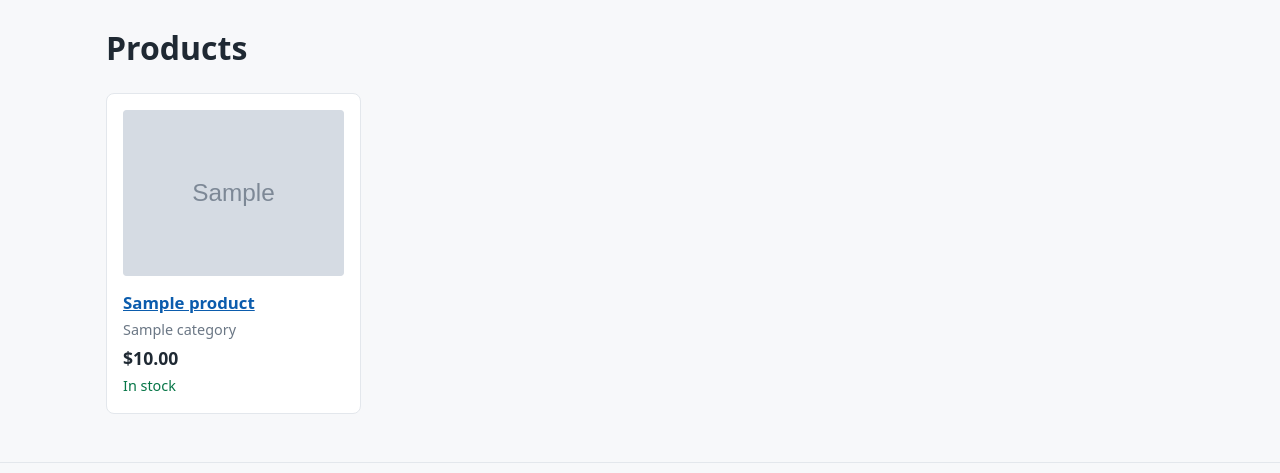
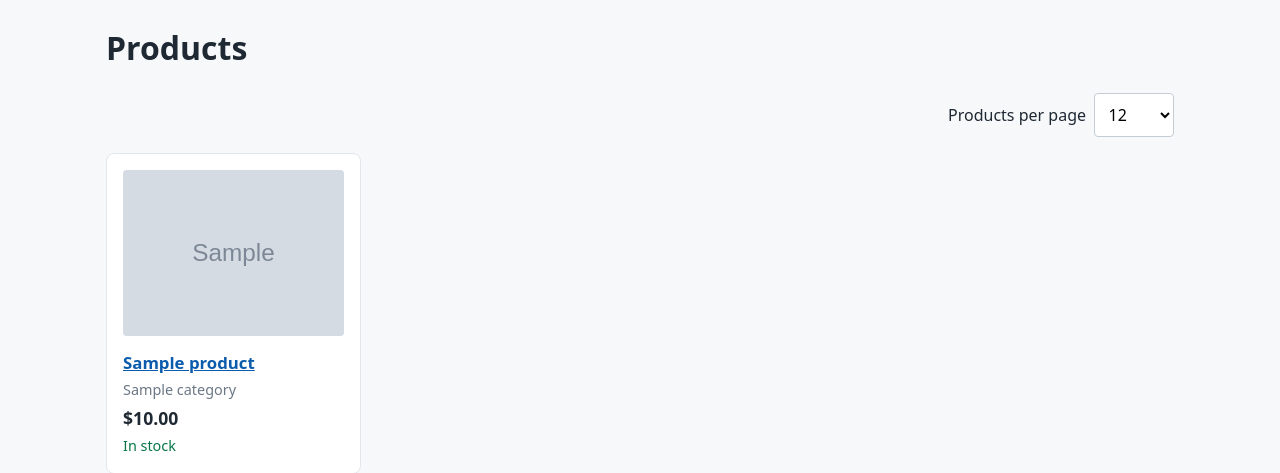
Before and after one commit to aplintell/ecommerce-app, a Spring Boot app: page /products in a window 1280 px wide. Shown: the part 108-581 px from the top of the page. Run offline with Spring Boot 4, Linux system fonts and the light colour scheme; empty tables hold one stand-in row (values such as "Sample post"); grey boxes marked "Sample" are stand-in pictures; some of the project's set-up classes (security, data sources, template engines, error pages and the like) are left out, and stand-ins take their place; database files in the repository are not loaded.

Commit message:
feat(catalog): let shoppers choose how many products show per page
Add a "Products per page" dropdown (4, 8, 12, 20, 48) to the product list,
backed by a `size` query parameter so the choice survives reload and can be
shared as a link.

- Default stays 12. Missing, non-integer, zero or negative sizes fall back
  to it; sizes above 100 are capped at 100.
- Changing the size returns to the first page.
- Pagination, category links and the search form keep the chosen size.
- The dropdown submits on change; an Apply button covers no-JavaScript use.
- Pagination controls are at least 44px tall and fit narrow screens.
- Cap very large page numbers so the query offset stays within int range.

Co-Authored-By: Claude Sonnet 5.5 <noreply@anthropic.com>

```diff
--- a/src/main/java/com/example/ecommerce/catalog/ProductController.java
+++ b/src/main/java/com/example/ecommerce/catalog/ProductController.java
@@ -1,4 +1,7 @@
 package com.example.ecommerce.catalog;
+
+import java.util.List;
+import java.util.stream.Stream;
 
 import com.example.ecommerce.cart.AddToCartForm;
 
@@ -27,9 +30,14 @@ public class ProductController {
     public String list(@RequestParam(required = false) String q,
                        @RequestParam(required = false) String category,
                        @RequestParam(required = false) String page,
+                       @RequestParam(required = false) String size,
                        Model model) {
-        Page<Product> result = catalogService.listProducts(category, q, page);
+        Page<Product> result = catalogService.listProducts(category, q, page, size);
+        int pageSize = result.getSize();
         model.addAttribute("page", result);
+        model.addAttribute("pageSizeOptions", pageSizeOptions(pageSize));
+        // Only set for a non-default size, so that header links and the search form stay clean otherwise.
+        model.addAttribute("customPageSize", pageSize == CatalogService.DEFAULT_PAGE_SIZE ? null : pageSize);
         model.addAttribute("selectedCategory", CatalogService.normalize(category));
         model.addAttribute("q", CatalogService.normalize(q));
         return "products/list";
@@ -45,4 +53,12 @@ public class ProductController {
         model.addAttribute("addToCartForm", form);
         return "products/detail";
     }
+
+    /** The standard options plus the current size, so that the control always shows what is on screen. */
+    private static List<Integer> pageSizeOptions(int currentSize) {
+        return Stream.concat(CatalogService.PAGE_SIZE_OPTIONS.stream(), Stream.of(currentSize))
+                .distinct()
+                .sorted()
+                .toList();
+    }
 }
--- a/src/main/resources/static/css/app.css
+++ b/src/main/resources/static/css/app.css
@@ -45,7 +45,16 @@ button[disabled] { background: #c4ccd5; border-color: #c4ccd5; color: #4b5563; c
 .add-to-cart { display: flex; align-items: center; gap: .5rem; margin-top: 1rem; }
 .add-to-cart input[type=number] { width: 5rem; }
 
-.pagination { display: flex; gap: 1rem; align-items: center; justify-content: center; margin: 1.5rem 0; }
+.page-size { display: flex; flex-wrap: wrap; align-items: center; justify-content: flex-end; gap: .5rem; }
+.page-size select, .page-size button { min-height: 44px; min-width: 5rem; background: #fff; }
+.page-size.auto-submit button { display: none; }
+
+/* Fixed columns keep each control in place when Previous or Next is absent. */
+.pagination { display: grid; grid-template-columns: 1fr auto 1fr; gap: .75rem; align-items: center; margin: 1.5rem 0; }
+.pagination .button { display: inline-flex; align-items: center; justify-content: center; min-height: 44px; min-width: 7rem; background: #fff; color: #0b5cad; white-space: nowrap; }
+.pagination-prev { grid-column: 1; justify-self: end; }
+.pagination-status { grid-column: 2; text-align: center; }
+.pagination-next { grid-column: 3; justify-self: start; }
 
 .flash { padding: .75rem 1rem; border-radius: 4px; margin: 0 0 1rem; }
 .flash-success { background: #ecfdf3; color: #067647; border: 1px solid #abefc6; }
@@ -79,4 +88,10 @@ form.inline { display: inline-flex; gap: .4rem; }
     .cart-table thead { display: none; }
     .cart-table td { display: block; border: none; }
     .cart-table tr { display: block; border-bottom: 1px solid #e3e7ec; padding: .5rem 0; }
+    .page-size { justify-content: space-between; }
 }
+
+@media (max-width: 420px) {
+    .pagination { gap: .5rem; }
+    .pagination .button { min-width: 0; width: 100%; padding-left: .5rem; padding-right: .5rem; }
+}
--- /dev/null
+++ b/src/main/resources/static/js/page-size.js
@@ -0,0 +1,15 @@
+// Applies a new page size as soon as it is chosen. Without JavaScript the "Apply" button does the same.
+(function () {
+    var form = document.querySelector('form.page-size');
+    if (!form) {
+        return;
+    }
+    form.classList.add('auto-submit');
+    form.querySelector('select').addEventListener('change', function () {
+        form.submit();
+    });
+    // A page restored by the Back button must show the size it was rendered with.
+    window.addEventListener('pageshow', function () {
+        form.reset();
+    });
+})();
--- a/src/main/resources/templates/fragments/layout.html
+++ b/src/main/resources/templates/fragments/layout.html
@@ -15,14 +15,17 @@
             <input type="search" name="q" placeholder="Search products" aria-label="Search products"
                    th:value="${q}">
             <input type="hidden" name="category" th:if="${selectedCategory != null}" th:value="${selectedCategory}">
+            <input type="hidden" name="size" th:if="${customPageSize != null}" th:value="${customPageSize}">
             <button type="submit">Search</button>
         </form>
         <a class="cart-link" th:href="@{/cart}" th:text="'Cart (' + ${cartItemCount ?: 0} + ')'">Cart (0)</a>
     </div>
     <nav class="container category-nav" aria-label="Categories">
-        <a th:href="@{/products}" th:classappend="${selectedCategory == null and q == null} ? 'active'">All</a>
+        <a th:href="${customPageSize == null} ? @{/products} : @{/products(size=${customPageSize})}"
+           th:classappend="${selectedCategory == null and q == null} ? 'active'">All</a>
         <a th:each="c : ${categories ?: {}}"
-           th:href="@{/products(category=${c.slug})}"
+           th:href="${customPageSize == null} ? @{/products(category=${c.slug})}
+                    : @{/products(category=${c.slug},size=${customPageSize})}"
            th:classappend="${selectedCategory != null and selectedCategory == c.slug} ? 'active'"
            th:attr="aria-current=${selectedCategory != null and selectedCategory == c.slug} ? 'page' : null"
            th:text="${c.name}">Category</a>
--- a/src/main/resources/templates/products/list.html
+++ b/src/main/resources/templates/products/list.html
@@ -11,8 +11,20 @@
 
     <div th:if="${page.content.isEmpty()}" class="empty">
         <p>No products found</p>
-        <a th:href="@{/products(q=${q},category=${selectedCategory},page=0)}">Back to first page</a>
+        <a th:href="@{/products(q=${q},category=${selectedCategory},page=0,size=${page.size})}">Back to first page</a>
     </div>
+
+    <!-- No "page" field on purpose: changing the size always starts again at the first page. -->
+    <form class="page-size" th:if="${page.totalElements > 0}" th:action="@{/products}" method="get">
+        <input type="hidden" name="q" th:if="${q != null}" th:value="${q}">
+        <input type="hidden" name="category" th:if="${selectedCategory != null}" th:value="${selectedCategory}">
+        <label for="page-size">Products per page</label>
+        <select id="page-size" name="size" autocomplete="off">
+            <option th:each="s : ${pageSizeOptions}" th:value="${s}" th:text="${s}"
+                    th:selected="${s == page.size}">12</option>
+        </select>
+        <button type="submit">Apply</button>
+    </form>
 
     <ul class="product-grid" th:unless="${page.content.isEmpty()}">
         <li class="product-card" th:each="p : ${page.content}">
@@ -29,12 +41,15 @@
 
     <nav class="pagination" th:if="${page.totalPages > 1}" aria-label="Pagination">
         <a th:if="${page.hasPrevious()}"
-           th:href="@{/products(q=${q},category=${selectedCategory},page=${page.number - 1})}">&laquo; Previous</a>
-        <span th:text="'Page ' + ${page.number + 1} + ' of ' + ${page.totalPages}">Page 1 of 1</span>
+           th:href="@{/products(q=${q},category=${selectedCategory},page=${page.number - 1},size=${page.size})}"
+           class="button pagination-prev">&laquo; Previous</a>
+        <span class="pagination-status" th:text="'Page ' + ${page.number + 1} + ' of ' + ${page.totalPages}">Page 1 of 1</span>
         <a th:if="${page.hasNext()}"
-           th:href="@{/products(q=${q},category=${selectedCategory},page=${page.number + 1})}">Next &raquo;</a>
+           th:href="@{/products(q=${q},category=${selectedCategory},page=${page.number + 1},size=${page.size})}"
+           class="button pagination-next">Next &raquo;</a>
     </nav>
 </main>
 <footer th:replace="~{fragments/layout :: footer}"></footer>
+<script th:src="@{/js/page-size.js}"></script>
 </body>
 </html>
```
Also changed, not shown: src/main/java/com/example/ecommerce/catalog/CatalogService.java (+28 -4 lines), README.md, 2 other files.
